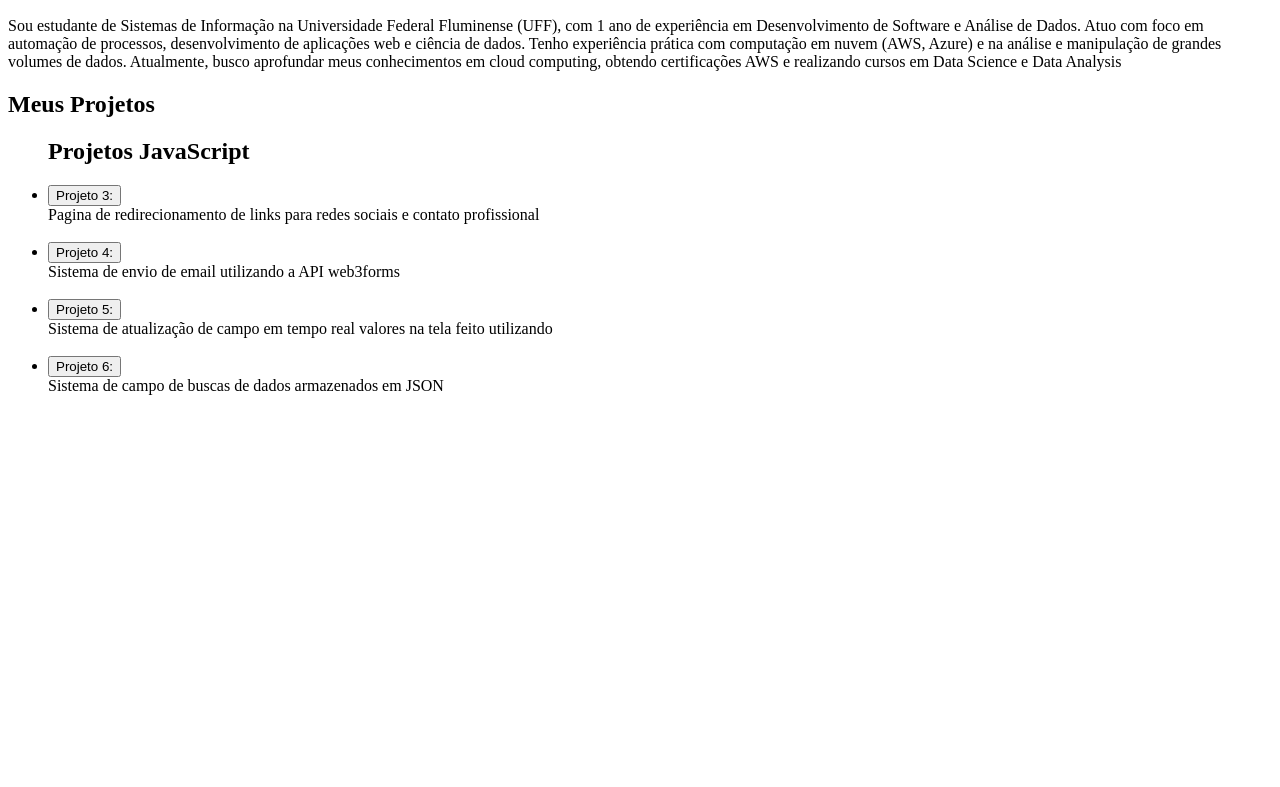
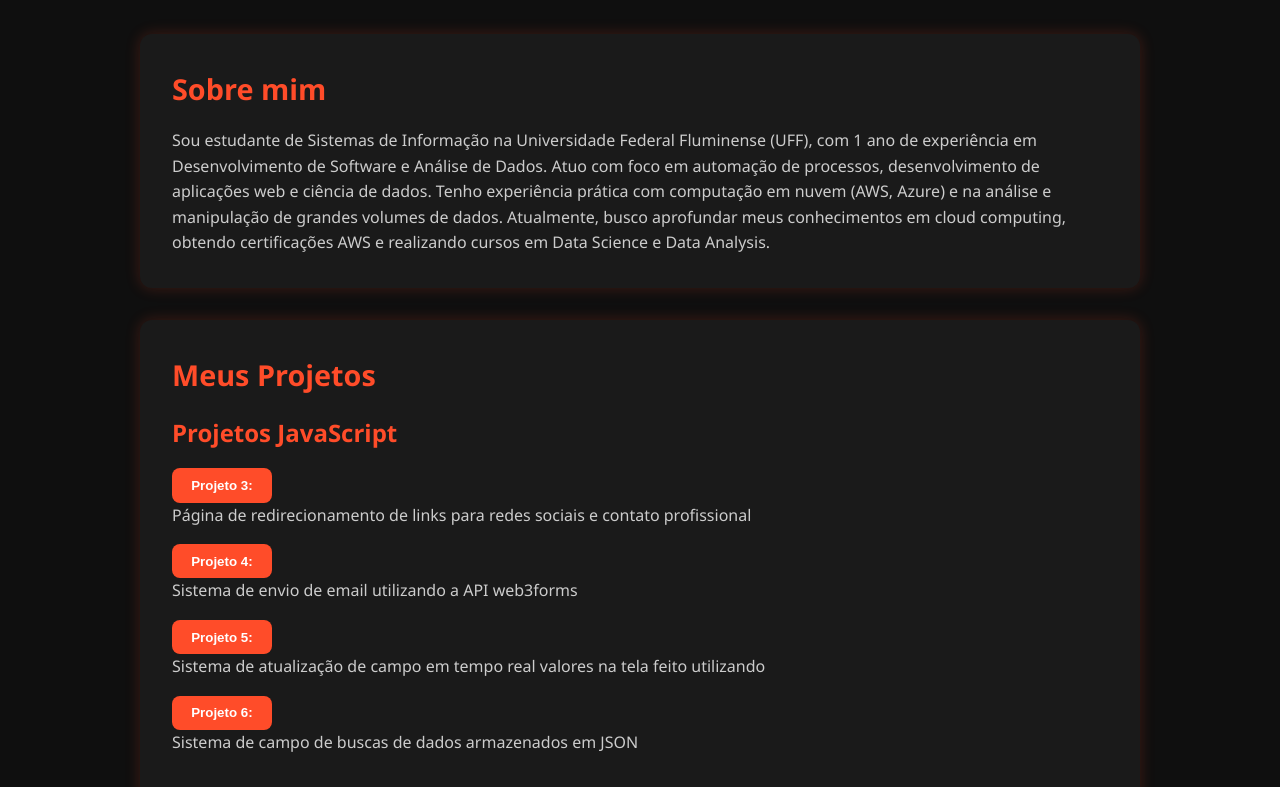
Before and after one commit to gnakatak/gnakatak.github.io, a plain HTML site: page index.html in a window 1280 px wide. Shown: the part 110-897 px from the top of the page. Before the commit the page ends 800 px from the top, so only its background shows below. Drawn offline with Linux system fonts and the light colour scheme.

Commit message:
adicionando experiencia e nova estilização

```diff
--- a/index.html
+++ b/index.html
@@ -1,57 +1,90 @@
 <!DOCTYPE html>
-<html>
+<html lang="pt-BR">
 <head>
+    <meta charset="UTF-8">
     <title>Meu Portfólio</title>
+    <link rel="stylesheet" href="style.css">
 </head>
 <body>
     <header>
         <h1>Bem-vindo ao meu Portfólio</h1>
     </header>
+
+    <main>
         <section>
             <h2>Sobre mim</h2>
-	<p>Sou estudante de Sistemas de Informação na Universidade Federal
-	Fluminense (UFF), com 1 ano de experiência em Desenvolvimento de
-	Software e Análise de Dados. Atuo com foco em automação de
-	processos, desenvolvimento de aplicações web e ciência de dados. Tenho
-	experiência prática com computação em nuvem (AWS, Azure) e na
-	análise e manipulação de grandes volumes de dados. Atualmente, busco
-	aprofundar meus conhecimentos em cloud computing, obtendo
-	certificações AWS e realizando cursos em Data Science e Data Analysis<p>
+            <p>
+                Sou estudante de Sistemas de Informação na Universidade Federal Fluminense (UFF), com 1 ano de experiência em Desenvolvimento de Software e Análise de Dados.
+                Atuo com foco em automação de processos, desenvolvimento de aplicações web e ciência de dados.
+                Tenho experiência prática com computação em nuvem (AWS, Azure) e na análise e manipulação de grandes volumes de dados.
+                Atualmente, busco aprofundar meus conhecimentos em cloud computing, obtendo certificações AWS e realizando cursos em Data Science e Data Analysis.
+            </p>
         </section>
+
         <section>
             <h2>Meus Projetos</h2>
+            <article>
+                <h3>Projetos JavaScript</h3>
                 <ul>
-	    <h2>Projetos JavaScript</h2>
-
                     <li>
                         <a href="projetos/linksProfile.html" target="_blank">
-		    	<button>Projeto 3: </button>
+                            <button>Projeto 3:</button>
                         </a>
-		    </br>Pagina de redirecionamento de links para redes sociais e contato profissional
+                        <br>Página de redirecionamento de links para redes sociais e contato profissional
                     </li>
-            </br>
                     <li>
                         <a href="projetos/contactForm.html" target="_blank">
-			    <button>Projeto 4: </button>
+                            <button>Projeto 4:</button>
                         </a>
-		    </br>Sistema de envio de email utilizando a API web3forms
+                        <br>Sistema de envio de email utilizando a API web3forms
                     </li>
-            </br>
                     <li>
                         <a href="projetos/tipCalculator/index_tipCalculator.html" target="_blank">
-			    <button>Projeto 5: </button>
+                            <button>Projeto 5:</button>
                         </a>
-		    </br>Sistema de atualização de campo em tempo real valores na tela feito utilizando
+                        <br>Sistema de atualização de campo em tempo real valores na tela feito utilizando
                     </li>
-            </br>
                     <li>
                         <a href="projetos/imersao/index_imersao.html" target="_blank">
-			<button>Projeto 6: </button>
+                            <button>Projeto 6:</button>
                         </a>
-		</br> Sistema de campo de buscas de dados armazenados em JSON
+                        <br>Sistema de campo de buscas de dados armazenados em JSON
                     </li>
-            </br>
+                </ul>
+            </article>
+        </section>
+
+        <section>
+            <h2>Áreas de Experiência</h2>
+            <ul>
+                <li>Automação de processos com AWS Lambda e Azure</li>
+                <li>Desenvolvimento web com Flask, React, Laravel e Streamlit</li>
+                <li>Criação e manutenção de bancos de dados (MySQL, SQL Server, PostgreSQL)</li>
+                <li>Análise de dados com Python, Pandas, Matplotlib e Scipy</li>
+                <li>Construção de pipelines ETL e deploy em cloud</li>
+                <li>Treinamento e revisão de tarefas para modelos LLMs</li>
             </ul>
         </section>
+
+        <section>
+            <h2>Skills</h2>
+            <ul>
+                <li>Python, SQL, PHP, R</li>
+                <li>Laravel, Flask, React, Streamlit</li>
+                <li>MySQL, SQL Server, PostgreSQL</li>
+                <li>AWS (Lambda, S3, SQS, SNS, CloudWatch), Azure</li>
+                <li>Git, GitHub, Linux, WSL, Terminal</li>
+                <li>Data Analysis, Machine Learning, Jupyter, Excel, Office</li>
+            </ul>
+        </section>
+
+        <section>
+            <h2>Línguas</h2>
+            <ul>
+                <li>Português: Nativo</li>
+                <li>Inglês: Avançado (C1)</li>
+            </ul>
+        </section>
+    </main>
 </body>
 </html>
--- /dev/null
+++ b/style.css
@@ -0,0 +1,100 @@
+* {
+    margin: 0;
+    padding: 0;
+    box-sizing: border-box;
+}
+
+body {
+    background-color: #0f0f0f;
+    color: #fff;
+    font-family: 'Segoe UI', Tahoma, Geneva, Verdana, sans-serif;
+    line-height: 1.6;
+    padding: 2rem;
+}
+
+header {
+    text-align: center;
+    margin-bottom: 3rem;
+}
+
+header h1 {
+    color: #ff4c29;
+    font-size: 2.5rem;
+}
+
+main {
+    max-width: 1000px;
+    margin: 0 auto;
+}
+
+section {
+    background-color: #1a1a1a;
+    padding: 2rem;
+    border-radius: 12px;
+    margin-bottom: 2rem;
+    box-shadow: 0 0 15px rgba(255, 76, 41, 0.2);
+}
+
+section h2 {
+    font-size: 1.8rem;
+    color: #ff4c29;
+    margin-bottom: 1rem;
+}
+
+section p,
+section li {
+    font-size: 1rem;
+    color: #ccc;
+}
+
+article h3 {
+    font-size: 1.5rem;
+    color: #ff4c29;
+    margin-bottom: 1rem;
+}
+
+ul {
+    list-style: none;
+    padding-left: 0;
+}
+
+li {
+    margin-bottom: 1rem;
+}
+
+button {
+    background-color: #ff4c29;
+    border: none;
+    padding: 0.6rem 1.2rem;
+    border-radius: 8px;
+    color: white;
+    font-weight: bold;
+    cursor: pointer;
+    transition: background-color 0.3s ease;
+}
+
+button:hover {
+    background-color: #e03e1d;
+}
+
+a {
+    text-decoration: none;
+}
+
+a:hover {
+    text-decoration: underline;
+}
+
+@media (max-width: 600px) {
+    body {
+        padding: 1rem;
+    }
+
+    header h1 {
+        font-size: 2rem;
+    }
+
+    section h2 {
+        font-size: 1.5rem;
+    }
+}
```
Lines whose indentation alone changed are shown as unchanged.
